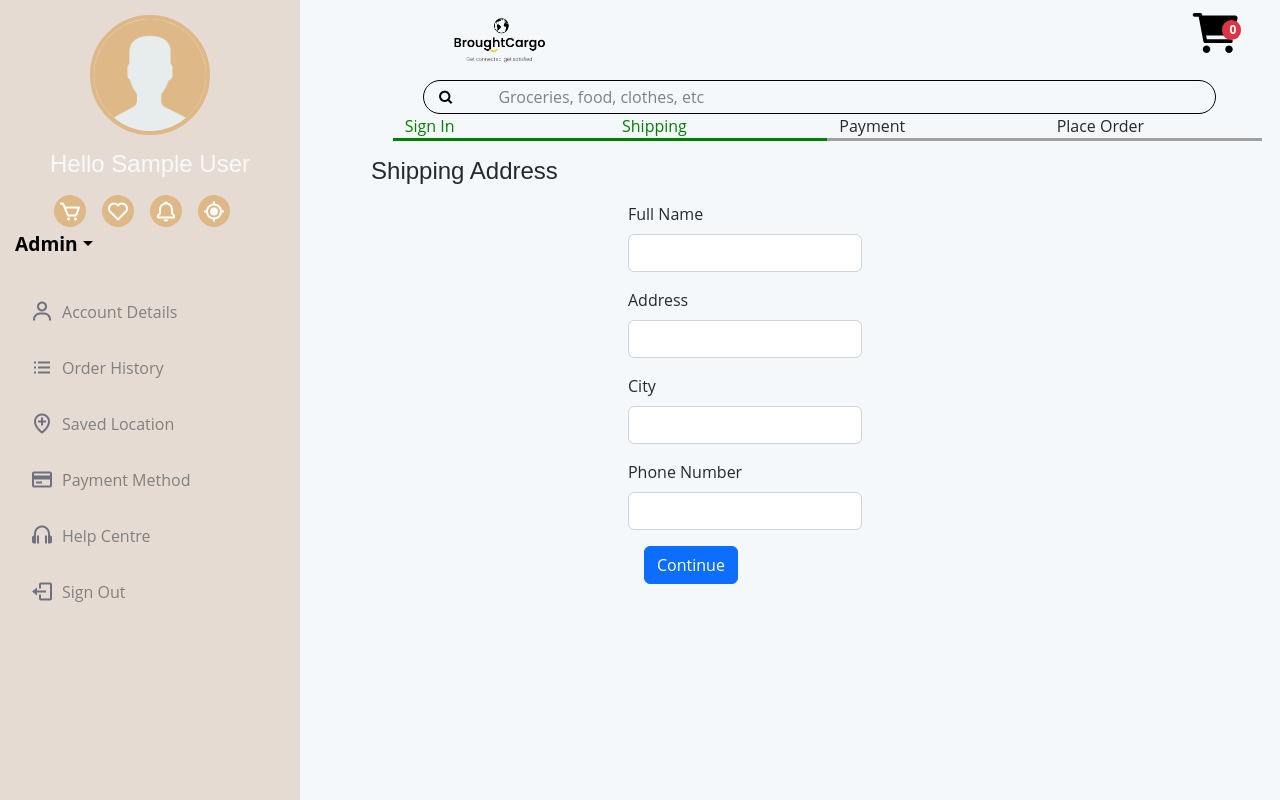
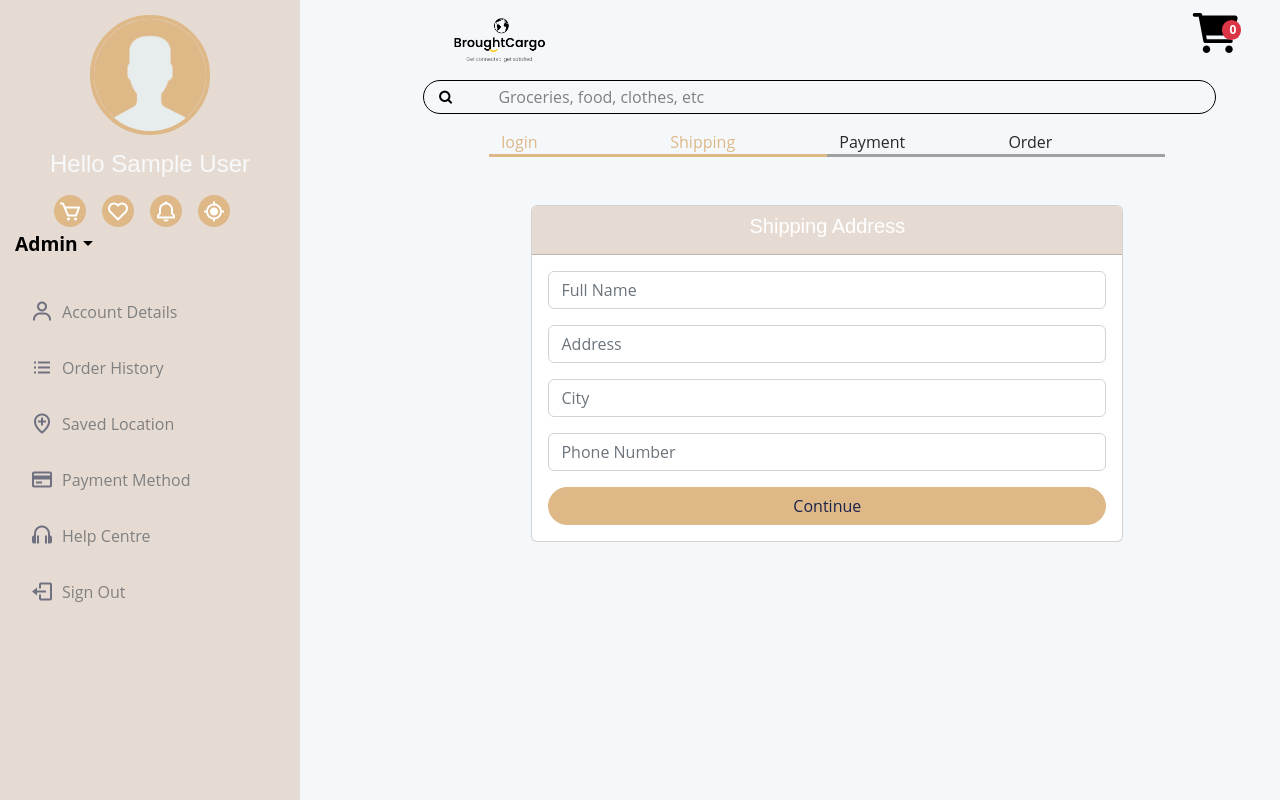
Before and after one commit to Dgital101/BroughCargo2.0, a React (Create React App) app in the folder frontend/: page /shipping in a window 1280 px wide. Built offline with nearby package versions, Linux system fonts and the light colour scheme; sample sign-in values are in the browser's storage.

Commit message:
Fixed the shipping screen

```diff
--- a/frontend/src/components/CheckoutSteps.js
+++ b/frontend/src/components/CheckoutSteps.js
@@ -4,11 +4,20 @@ import Row from "react-bootstrap/esm/Row";
 
 export default function CheckoutSteps(props) {
   return (
-    <Row className="checkout-steps">
-      <Col className={props.step1 ? "active" : ""}>Sign In</Col>
+    <Row
+      className="checkout-steps"
+      style={{
+        padding: "0rem",
+        width: "80%",
+        marginLeft: "auto",
+        marginRight: "auto",
+        marginTop: "1rem",
+      }}
+    >
+      <Col className={props.step1 ? "active" : ""}>login</Col>
       <Col className={props.step2 ? "active" : ""}>Shipping</Col>
       <Col className={props.step3 ? "active" : ""}>Payment</Col>
-      <Col className={props.step4 ? "active" : ""}>Place Order</Col>
+      <Col className={props.step4 ? "active" : ""}>Order</Col>
     </Row>
   );
 }
--- a/frontend/src/components/Product.js
+++ b/frontend/src/components/Product.js
@@ -36,9 +36,7 @@ function Product(props) {
       className="d-flex  justify-content-center"
       style={{ backgroundColor: "#f5f8fa" }}
     >
-      <Card
-        style={{ backgroundColor: "#f5f8fa", width: "22rem", height: "25rem" }}
-      >
+      <Card style={{ backgroundColor: "#f5f8fa", width: "22rem" }}>
         <div className="wishlist">
           <i
             className={`lar ${color}`}
--- a/frontend/src/index.css
+++ b/frontend/src/index.css
@@ -209,8 +209,8 @@ a {
 }
 
 .checkout-steps > div.active {
-  border-bottom: 0.2rem solid green;
-  color: green;
+  border-bottom: 0.2rem solid burlywood;
+  color: burlywood;
 }
 
 .small-card {
--- a/frontend/src/screens/ShippingScreen.js
+++ b/frontend/src/screens/ShippingScreen.js
@@ -5,6 +5,7 @@ import Button from "react-bootstrap/Button";
 import { useNavigate } from "react-router-dom";
 import { Store } from "../Store";
 import CheckoutSteps from "../components/CheckoutSteps";
+import { Card } from "react-bootstrap";
 
 export default function ShippingScreen() {
   const navigate = useNavigate();
@@ -16,9 +17,9 @@ export default function ShippingScreen() {
   } = state;
   const [fullName, setFullName] = useState(shippingAddress.fullName || "");
   const [address, setAddress] = useState(shippingAddress.address || "");
-  const [city, setCity] = useState(shippingAddress.city || " ");
+  const [city, setCity] = useState(shippingAddress.city || "");
   const [phoneNumber, setPhoneNumber] = useState(
-    shippingAddress.phoneNumber || " "
+    shippingAddress.phoneNumber || ""
   );
 
   useEffect(() => {
@@ -56,48 +57,72 @@ export default function ShippingScreen() {
         <title>Shipping Address</title>
       </Helmet>
       <CheckoutSteps step1 step2></CheckoutSteps>
-      <h1 className="my-3"> Shipping Address</h1>
-      <div className="container small-container">
+
+      <Card
+        className="mt-5"
+        style={{ width: "70%", marginLeft: "auto", marginRight: "auto" }}
+      >
+        <Card.Header
+          style={{
+            backgroundColor: "#e5dbd3",
+            color: "#fff",
+          }}
+        >
+          <h5 className="text-center">Shipping Address</h5>
+        </Card.Header>
+        <Card.Body>
           <Form onSubmit={submitHandler}>
             <Form.Group className="mb-3" controlId="fullName">
-            <Form.Label>Full Name</Form.Label>
               <Form.Control
+                placeholder="Full Name"
                 value={fullName}
                 onChange={(e) => setFullName(e.target.value)}
                 required
               />
             </Form.Group>
             <Form.Group className="mb-3" controlId="address">
-            <Form.Label>Address</Form.Label>
               <Form.Control
+                placeholder="Address"
                 value={address}
                 onChange={(e) => setAddress(e.target.value)}
                 required
               />
             </Form.Group>
             <Form.Group className="mb-3" controlId="city">
-            <Form.Label>City</Form.Label>
               <Form.Control
+                placeholder="City"
                 value={city}
                 onChange={(e) => setCity(e.target.value)}
                 required
               />
             </Form.Group>
+
             <Form.Group className="mb-3" controlId="phoneNumber">
-            <Form.Label>Phone Number</Form.Label>
               <Form.Control
+                placeholder="Phone Number"
                 value={phoneNumber}
                 onChange={(e) => setPhoneNumber(e.target.value)}
                 required
               />
             </Form.Group>
-          <div className="m-3">
-            <Button variant="primary" type="submit">
+            <div className="mt-1">
+              <Button
+                variant="primary"
+                type="submit"
+                style={{
+                  backgroundColor: "burlywood",
+                  color: "#19234D",
+                  width: "100%",
+                  borderRadius: "50px",
+                  borderColor: "burlywood",
+                }}
+              >
                 Continue
               </Button>
             </div>
           </Form>
-      </div>
+        </Card.Body>
+      </Card>
     </div>
   );
 }
```
Lines whose indentation alone changed are shown as unchanged.
